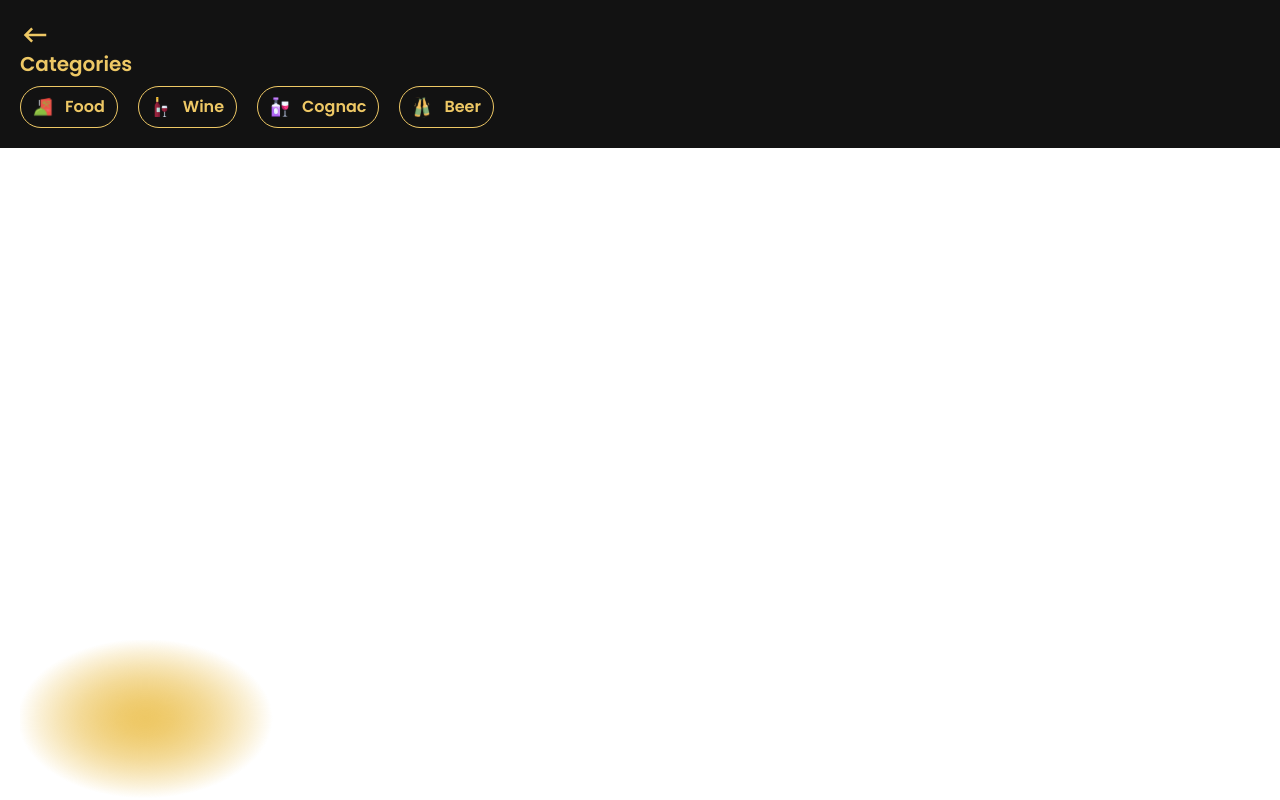
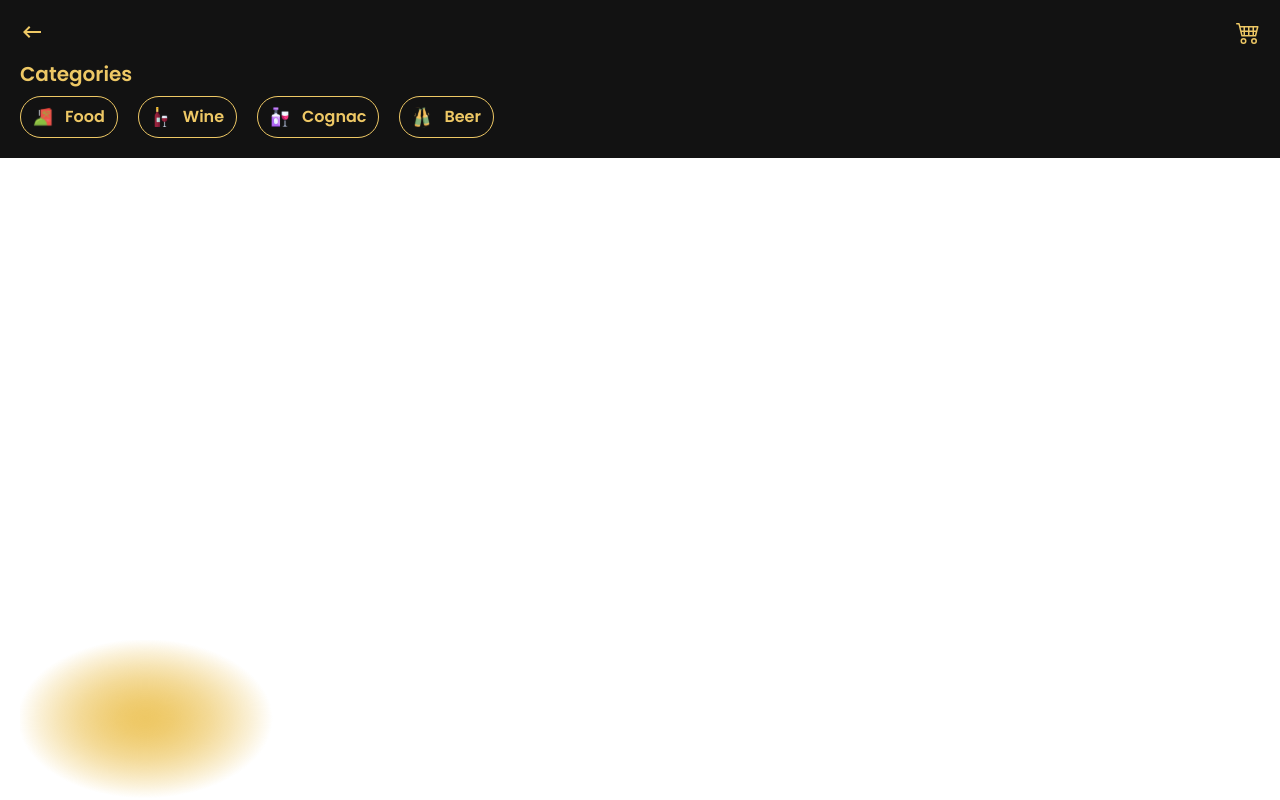
Before and after one commit to jemmycodes/GT-lounge, a React (Vite) app: page /menu in a window 1280 px wide. Built offline with nearby package versions, Linux system fonts and the light colour scheme.

Commit message:
routed the cart page

```diff
--- a/src/pages/Home.jsx
+++ b/src/pages/Home.jsx
@@ -1,12 +1,18 @@
 import { Categories } from "../components";
 import { MdKeyboardBackspace } from "react-icons/md";
 import AppBg from "../layouts/AppBg";
-import { Outlet } from "react-router-dom";
+import { Link, Outlet } from "react-router-dom";
+import { BsCart4 } from "react-icons/bs";
 
 const Home = () => {
   return (
     <AppBg>
-      <MdKeyboardBackspace className="text-gold text-3xl cursor-pointer" />
+      <header className="text-gold mb-4 text-2xl cursor-pointer flex justify-between">
+        <MdKeyboardBackspace />
+        <Link to="/cart">
+        <BsCart4 />
+        </Link>
+      </header>
       <nav>
         <Categories />
       </nav>
```
